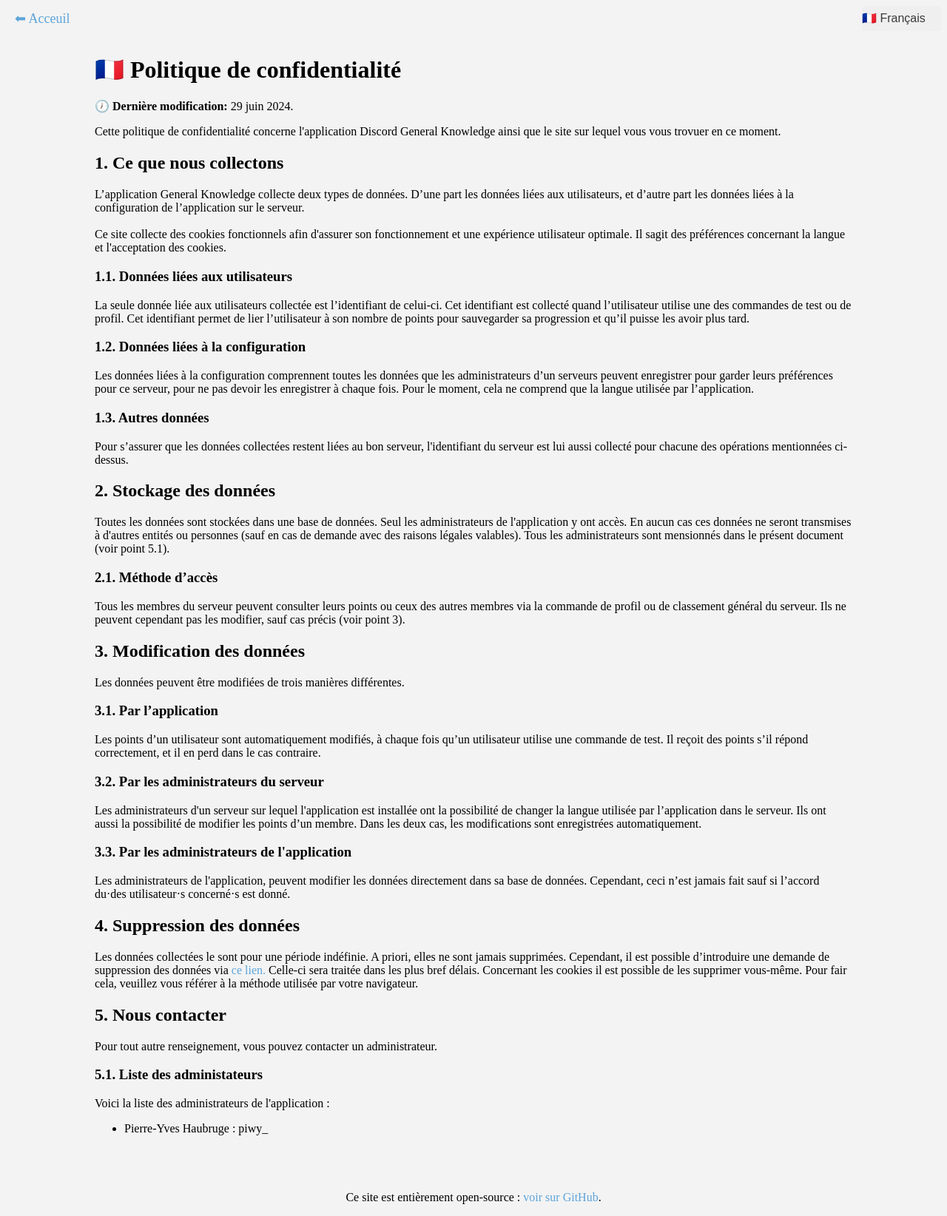
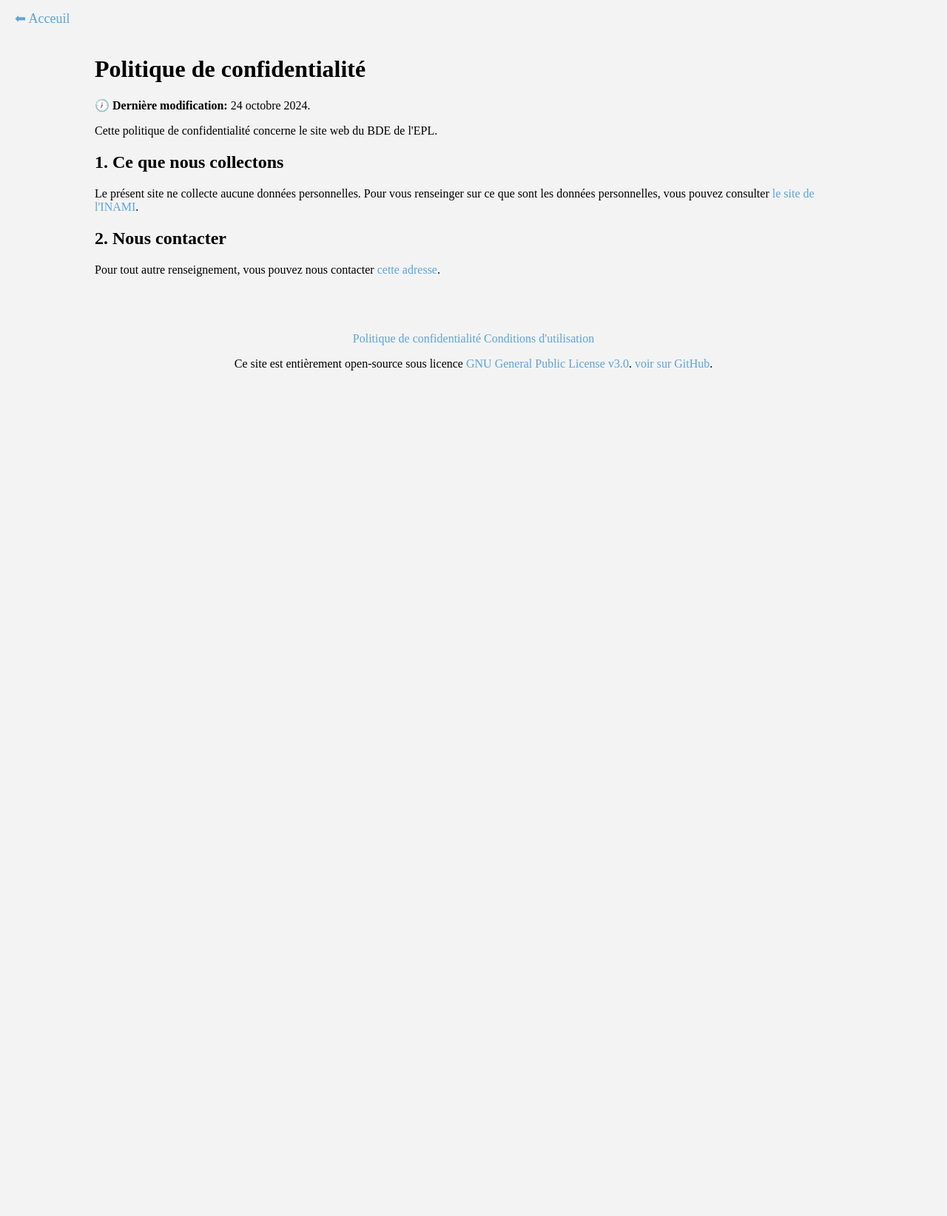
Before and after one commit to Piwy-dev/bde-epl-site, a Flask app: page /privacy in a window 1280 px wide. Shown: the whole page at 74% size. After the commit the page ends 501 px from the top, so only its background shows below. Run offline with Flask 3, Linux system fonts and the light colour scheme.

Commit message:
politique de confidentialité et conditions d'utilisation

```diff
--- a/app/__init__.py
+++ b/app/__init__.py
@@ -26,9 +26,9 @@ def create_app(test_config=None):
     def home():
         return render_template('/home.html')
 
-    @app.route("/membres")
+    @app.route("/members")
     def membres():
-        return render_template('/membres.html')
+        return render_template('/members.html')
 
     @app.route("/privacy")
     def privacy():
--- a/app/templates/privacy.html
+++ b/app/templates/privacy.html
@@ -12,118 +12,39 @@
 <body class="main">
     <!-- Top navbar -->
     <div class="top">
-        <!-- Return button -->
-        <a href="/fr/home" id="return-button">&#x2B05; Acceuil</a>
-
-        <!-- Language switcher -->
-        <select id="languageSwitcher">
-            <option value="fr"><span>&#x1F1EB;&#x1F1F7;</span> Français</option>
-            <option value="en"><span>&#x1F1EC;&#x1F1E7;</span> English</option>
-            <option value="nl"><span>&#x1F1F3;&#x1F1F1;</span> Nederlands</option>
-        </select>
+        <a href="/home" id="return-button">&#x2B05; Acceuil</a>
     </div>
 
     <div class="privacy">
-        <h1>🇫🇷 Politique de confidentialité</h1>
+        <h1>Politique de confidentialité</h1>
         <p>
-            🕖 <b> Dernière modification:</b> 29 juin 2024.
+            🕖 <b> Dernière modification:</b> 24 octobre 2024.
         </p>
 
         <p>
-            Cette politique de confidentialité concerne l'application Discord General Knowledge ainsi que le site sur
-            lequel vous vous trovuer en ce moment.
+            Cette politique de confidentialité concerne le site web du BDE de l'EPL.
         </p>
 
         <h2>1. Ce que nous collectons</h2>
         <p>
-            L’application General Knowledge collecte deux types de données. D’une part les données liées aux
-            utilisateurs, et d’autre part les données liées à la configuration de l’application sur le serveur.
-
-            <br><br>Ce site collecte des cookies fonctionnels afin d'assurer son fonctionnement et une expérience
-            utilisateur
-            optimale. Il sagit des préférences concernant la langue et l'acceptation des cookies.
+            Le présent site ne collecte aucune données personnelles. Pour vous renseinger sur ce que sont les données
+            personnelles, vous pouvez consulter <a
+                href="https://www.inami.fgov.be/fr/professionnels/info-pour-tous/reglement-general-sur-la-protection-des-donnees-rgpd">le
+                site de l'INAMI</a>.
         </p>
-        <h3>1.1. Données liées aux utilisateurs</h3>
+        <h2>2. Nous contacter</h2>
         <p>
-            La seule donnée liée aux utilisateurs collectée est l’identifiant de celui-ci. Cet identifiant est collecté
-            quand l’utilisateur utilise une des commandes de test ou de profil. Cet identifiant permet de lier
-            l’utilisateur à son nombre de points pour sauvegarder sa progression et qu’il puisse les avoir plus tard.
-        </p>
-        <h3>1.2. Données liées à la configuration</h3>
-        <p>
-            Les données liées à la configuration comprennent toutes les données que les administrateurs d’un serveurs
-            peuvent enregistrer pour garder leurs préférences pour ce serveur, pour ne pas devoir les enregistrer à
-            chaque fois. Pour le moment, cela
-            ne comprend que la langue utilisée par l’application.
-        </p>
-        <h3>1.3. Autres données</h3>
-        <p>
-            Pour s’assurer que les données collectées restent liées au bon serveur, l'identifiant du serveur est lui
-            aussi collecté pour chacune des opérations mentionnées ci-dessus.
-        </p>
-
-        <h2>2. Stockage des données</h2>
-        <p>
-            Toutes les données sont stockées dans une base de données. Seul les administrateurs de l'application y ont
-            accès. En aucun cas ces données ne seront transmises à d'autres entités ou personnes (sauf en cas de demande
-            avec des raisons légales valables). Tous les administrateurs sont mensionnés dans le présent document (voir
-            point 5.1).
-        </p>
-        <h3>2.1. Méthode d’accès</h3>
-        <p>
-            Tous les membres du serveur peuvent consulter leurs points ou ceux des autres membres via la commande de
-            profil ou de classement général du serveur. Ils ne peuvent cependant pas les modifier, sauf cas précis (voir
-            point 3).
-        </p>
-
-        <h2>3. Modification des données</h2>
-        <p>
-            Les données peuvent être modifiées de trois manières différentes.
-        </p>
-        <h3>3.1. Par l’application</h3>
-        <p>
-            Les points d’un utilisateur sont automatiquement modifiés, à chaque fois qu’un utilisateur utilise une
-            commande de test. Il reçoit des points s’il répond correctement, et il en perd dans le cas contraire.
-        </p>
-        <h3>3.2. Par les administrateurs du serveur</h3>
-        <p>
-            Les administrateurs d'un serveur sur lequel l'application est installée ont la possibilité de changer la
-            langue utilisée par l’application dans le serveur. Ils ont aussi la possibilité de modifier les points d’un
-            membre. Dans les deux cas, les modifications sont enregistrées automatiquement.
-        </p>
-        <h3>3.3. Par les administrateurs de l'application</h3>
-        <p>
-            Les administrateurs de l'application, peuvent modifier les données directement dans sa base de données.
-            Cependant, ceci n’est jamais fait sauf si l’accord du·des utilisateur·s concerné·s est donné.
-        </p>
-
-        <h2>4. Suppression des données</h2>
-        <p>
-            Les données collectées le sont pour une période indéfinie. A priori, elles ne sont jamais supprimées.
-            Cependant, il est possible d’introduire une demande de suppression des données via
-            <a href="suppression-request">ce lien.</a> Celle-ci sera traitée dans les plus bref délais.
-
-            Concernant les cookies il est possible de les supprimer vous-même. Pour fair cela, veuillez vous référer à
-            la
-            méthode utilisée par votre navigateur.
-        </p>
-
-        <h2>5. Nous contacter</h2>
-        <p>
-            Pour tout autre renseignement, vous pouvez contacter un administrateur.
-        </p>
-        <h3>5.1. Liste des administateurs</h3>
-        <p>
-            Voici la liste des administrateurs de l'application :
-        <ul>
-            <li>Pierre-Yves Haubruge : piwy_</li>
-        </ul>
+            Pour tout autre renseignement, vous pouvez nous contacter <a
+                href="mailto:bde-epl-request@listes-student.uclouvain.be">cette adresse</a>.
         </p>
     </div>
 
     <div class="bottom">
-        <p id="footer">Ce site est entièrement open-source :
-            <a href="https://github.com/Piwy-dev/general-knowledge-site">voir sur GitHub</a>.
+        <a href="/privacy">Politique de confidentialité</a>
+        <a href="/terms">Conditions d'utilisation</a>
+
+        <p id="footer">Ce site est entièrement open-source sous licence <a href="https://github.com/Piwy-dev/bde-epl-site/blob/main/LICENSE"> GNU General Public License v3.0</a>.
+            <a href="https://github.com/Piwy-dev/bde-epl-site">voir sur GitHub</a>.
         </p>
     </div>
 </body>
```
Also changed, not shown: app/templates/home.html (+6 -3 lines), app/templates/members.html (+36 -0 lines), app/templates/suppression-request.html (deleted, +0 -50 lines), app/templates/terms.html (+11 -22 lines).
